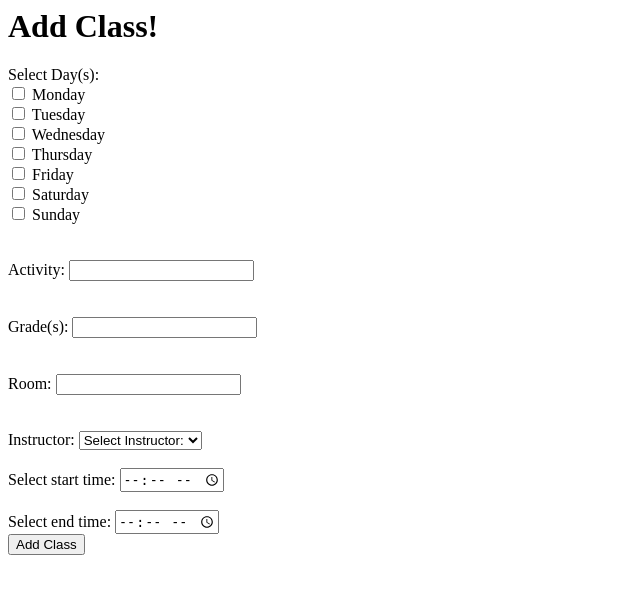
After one commit to lekha-sandhu/renert-afterschool-public, a Flask app: page /new in a window 1280 px wide. The commit adds this page. Shown: the top 594 px of the page, without its empty margins (0-640 px from the left). Run offline with Flask 3, Linux system fonts and the light colour scheme; data that the repository does not hold is empty; parts of the project's set-up code (start-up, migrations or seed data) failed here and were passed over.

Commit message:
lots of updates

```diff
--- a/models/afterschool_signins.py
+++ b/models/afterschool_signins.py
@@ -10,6 +10,8 @@ class AfterschoolSignin(db.Model, TimestampMixin):
     __tablename__ = "afterschool_signins"
 
     afterschool_signin_id = db.Column(db.Integer, primary_key=True)
+    afterschool_class_id = db.Column(db.Integer,db.ForeignKey('afterschool_classes'),nullable=False)
+    afterschool_class = db.Relationship('AfterschoolClass')
 
     student_id = db.Column(db.Integer, db.ForeignKey('library_students.id'), nullable=False)
     student = db.Relationship('Student')
--- /dev/null
+++ b/templates/new.html
@@ -0,0 +1,99 @@
+<h1>Add Class!</h1>
+
+<form action="/process_new_afterschool_class" method="POST">
+
+  <!-- <div class="mb-3">
+    <label for="exampleFormControlInput1" class="form-label">Name:</label>
+    <input type="text" class="form-control" id="exampleFormControlInput1" name="name">
+  </div> -->
+
+  <!-- <br> -->
+  Select Day(s):
+    <div class="form-check">
+      <input class="form-check-input" type="checkbox" value="Mon" id="flexCheckDefault1" name="day">
+      <label class="form-check-label" for="flexCheckDefault1">
+        Monday
+      </label>
+    </div>
+    <div class="form-check">
+      <input class="form-check-input" type="checkbox" value="Tue" id="flexCheckDefault2" name="day">
+      <label class="form-check-label" for="flexCheckDefault2">
+        Tuesday
+      </label>
+    </div>
+    <div class="form-check">
+      <input class="form-check-input" type="checkbox" value="Wed" id="flexCheckDefault3" name="day">
+      <label class="form-check-label" for="flexCheckDefault3">
+        Wednesday
+      </label>
+    </div>
+    <div class="form-check">
+      <input class="form-check-input" type="checkbox" value="Thu" id="flexCheckDefault4" name="day">
+      <label class="form-check-label" for="flexCheckDefault4">
+        Thursday
+      </label>
+    </div>
+    <div class="form-check">
+      <input class="form-check-input" type="checkbox" value="Fri" id="flexCheckDefault5" name="day">
+      <label class="form-check-label" for="flexCheckDefault5">
+        Friday
+      </label>
+    </div>
+    <div class="form-check">
+      <input class="form-check-input" type="checkbox" value="Sat" id="flexCheckDefault6" name="day">
+      <label class="form-check-label" for="flexCheckDefault6">
+        Saturday
+      </label>
+    </div>
+    <div class="form-check">
+      <input class="form-check-input" type="checkbox" value="Sun" id="flexCheckDefault7" name="day">
+      <label class="form-check-label" for="flexCheckDefault7">
+        Sunday
+      </label>
+    </div>
+  </br>
+
+  <br>
+    <div class="mb-3">
+      <label for="exampleFormControlInput1" class="form-label">Activity:</label>
+      <input type="text" class="form-control" id="exampleFormControlInput1" name="activity">
+    </div>
+  </br>
+
+  <br>
+    <div class="mb-3">
+      <label for="exampleFormControlInput1" class="form-label">Grade(s):</label>
+      <input type="text" class="form-control" id="exampleFormControlInput1" name="grade">
+    </div>
+  </br>
+
+  <br>
+    <div class="mb-3">
+      <label for="exampleFormControlInput1" class="form-label">Room:</label>
+      <input type="text" class="form-control" id="exampleFormControlInput1" name="room">
+    </div>
+  </br>
+
+  <br>
+    Instructor:
+    <select class="form-select" aria-label="Default select example" name="instructor">
+      <option selected>Select Instructor:</option>
+      {% for i in instructors %}
+        <option value="{{i.id}}">{{i.name}}</option>
+      {% endfor %}
+    </select>
+  </br>
+
+  <br>
+    <label for="start_time">Select start time:</label>
+    <input type="time" id="start_time" name="start_time">
+  </br>
+
+  <br>
+    <label for="end_time">Select end time:</label>
+    <input type="time" id="end_time" name="end_time">
+  </br>
+
+  <input type="submit" value="Add Class">
+
+</form>
--- a/views/index.py
+++ b/views/index.py
@@ -1,7 +1,6 @@
 # Copyright (C) 2020-2024 House Gordon Software Company LTD
 # All Rights Reserved
 # License: Proprietary
-
 from pprint import pprint,pformat
 from sqlalchemy import text
 import sqlalchemy.exc
@@ -14,13 +13,91 @@ from flask import flash, current_app
 from root import app,db
 
 from models.students import Student
+from models.afterschool_classes import AfterschoolClass
+from models.afterschool_signins import AfterschoolSignin
 import global_settings
+from datetime import datetime
 
 
 @app.route('/')
 def index():
-    # Get name of a random staf member
-    s = Student.query.filter_by(grade='Staff').order_by(func.random()).first()
-    pprint(s)
-    return render_template("index.html",
-                           random_person=s)
+    students = Student.query.filter(Student.grade.in_(["1", "2", "3"])).all()  # Filter students in grades 1-3
+
+    return render_template("index.html", students=students)
+
+@app.route('/new')
+def new_afterschool_class():
+    s = Student.query.filter_by(grade='Staff').all()
+    return render_template("new.html", instructors = s)
+
+@app.route('/list-classes')
+def list_all_classes():
+    a = AfterschoolClass.query.all()
+    return render_template("list-classes.html", all_classes=a)
+
+
+@app.route('/process_new_afterschool_class', methods=["POST"])
+def process_new_afterschool_class():
+    pprint(request.form)
+
+    # name = request.form.get("name")
+    days = request.form.getlist("day")
+    print (days)
+    days=",".join(days)
+    print (days)
+    activity = request.form.get("activity")
+    grade = request.form.get("grade")
+    room = request.form.get("room")
+    instructor = request.form.get("instructor")
+    print("**** INSTRUCTOR = ", instructor)
+    start_time = request.form.get("start_time")
+    end_time = request.form.get("end_time")
+
+    if not all([name, days, activity, grade, room, instructor, start_time, end_time]):
+        return "error: cannot leave blank"
+
+    valid_grades = set(str(i) for i in range(1, 13)) | {'K'}
+    grades = grade.split(',')
+    if not all(g.strip() in valid_grades for g in grades):
+        return "error: grades must be 'K' or a number between 1 and 12, separated by commas"
+
+    from datetime import datetime
+    start_time = datetime.strptime(start_time, "%H:%M")
+    end_time = datetime.strptime(end_time, "%H:%M")
+
+    if start_time > end_time:
+        return "error: start time cannot be greater than end time"
+    n = AfterschoolClass()
+    n.active=True
+    n.school_year_id=12
+    n.activity=activity
+    n.room = room
+    n.grades = grade
+    n.weekdays = days
+    n.start_time = start_time
+    n.end_time = end_time
+
+
+    #fix: use real instructor
+    # ins=Student.query.filter_by(name='Lekha Sandhu').first()
+    # n.instructor = ins
+
+    ins=Student.query.get(int(instructor))
+    n.instructor = ins
+
+    db.session.add(n)
+    db.session.commit()
+    return f"You asked to add a new activity: {activity} in room {room} for grades {grade}"
+
+
+@app.route("/manage_class/<int:afterschool_class_id>")
+def manage_class(afterschool_class_id):
+    c = AfterschoolClass.query.get(afterschool_class_id)
+    students = AfterschoolSignin.query.filter_by(afterschool_class_id=afterschool_class_id).all()
+    grades = c.grades.split(',')
+
+    students_grade = []
+    for grade in grades:
+        students_grade += Student.query.filter_by(grade=grade).all()
+
+    return render_template("manage_class.html", afterschool_class=c, students=students, students_grade=students_grade)
```
Also changed, not shown: templates/index.html (+103 -9 lines), templates/list-classes.html (added, +66 -0 lines), templates/manage_class.html (added, +59 -0 lines), 3 other files.
